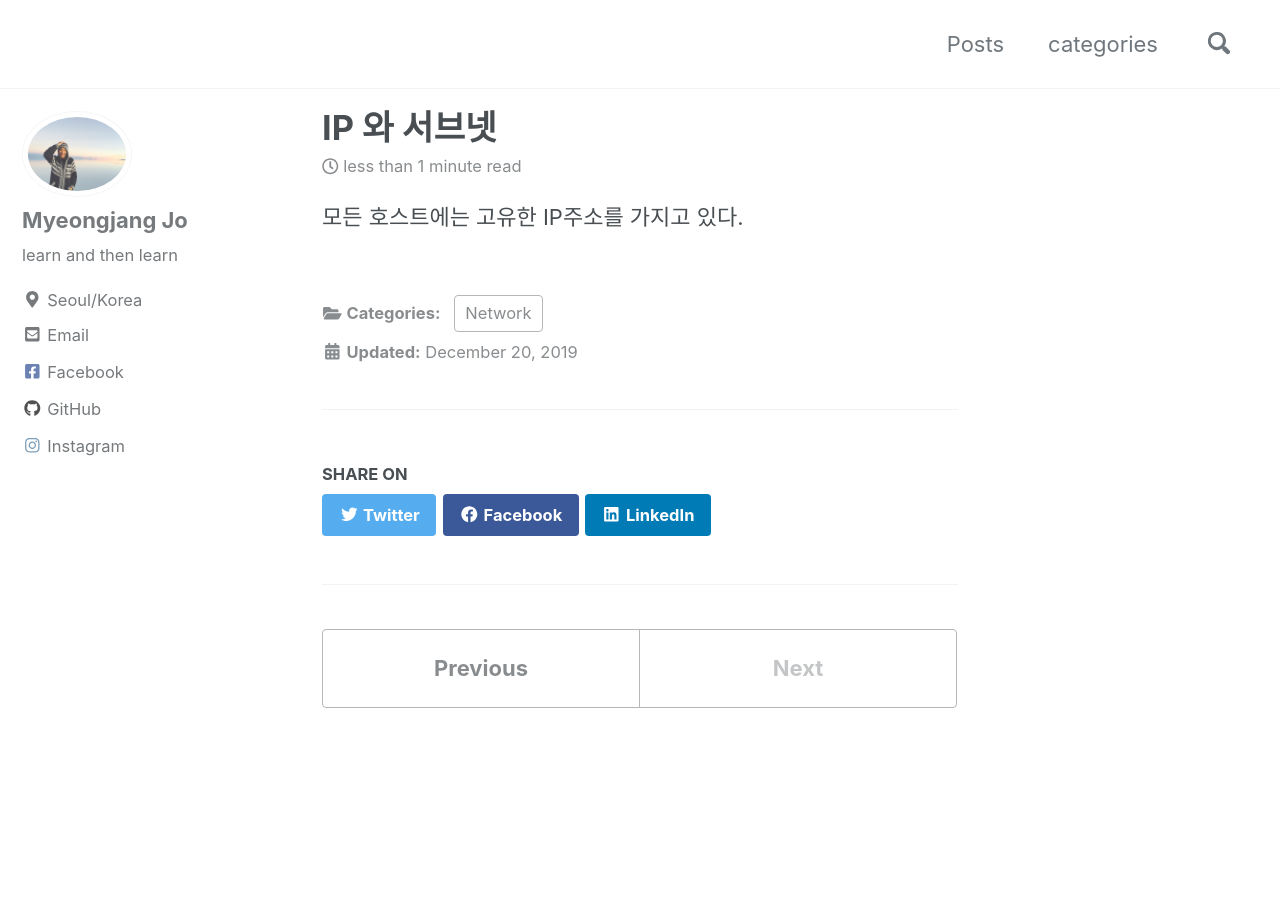
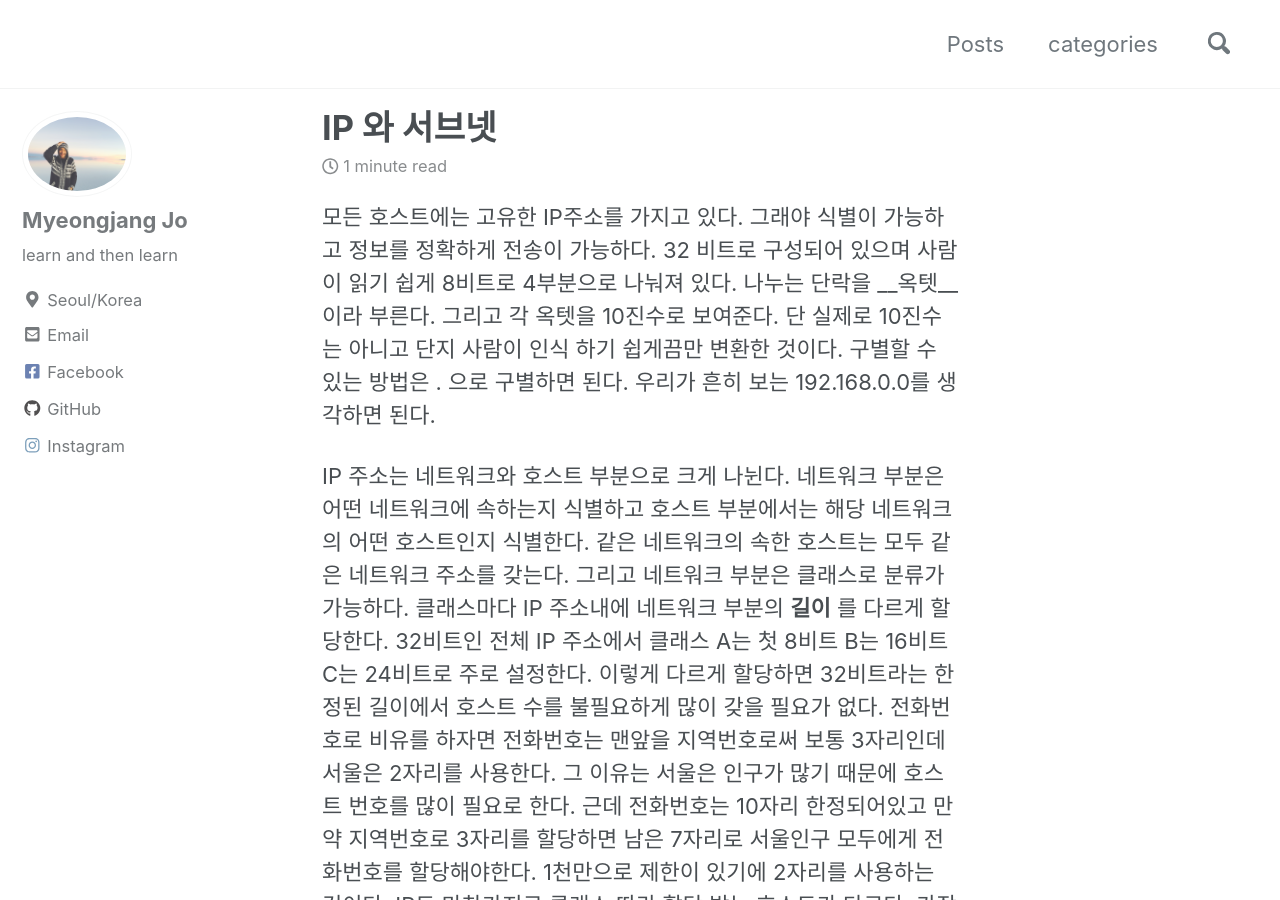
Before and after one commit to josephmjjo/josephmjjo.github.io, a Jekyll site: the page built from _posts/2019-12-20-서브넷.md, in a window 1280 px wide and 900 px high. Built offline with Jekyll 4.4.1, drawn with Linux system fonts in a browser that asks for light colours; cached includes are drawn as plain includes; nearby versions of some CDN libraries; some of the changed text lies outside the part shown.

Commit message:
add IP and subnet

```diff
--- a/_posts/2019-12-20-서브넷.md
+++ b/_posts/2019-12-20-서브넷.md
@@ -5,4 +5,22 @@ categories:
   - Network
 ---
 
-모든 호스트에는 고유한 IP주소를 가지고 있다.
+모든 호스트에는 고유한 IP주소를 가지고 있다. 그래야 식별이 가능하고 정보를 정확하게 전송이 가능하다.
+32 비트로 구성되어 있으며 사람이 읽기 쉽게 8비트로 4부분으로 나눠져 있다. 나누는 단락을 __옥텟__이라 부른다. 그리고 각 옥텟을 10진수로 보여준다. 단 실제로 10진수는 아니고 단지 사람이 인식 하기 쉽게끔만 변환한 것이다.
+구별할 수 있는 방법은 . 으로 구별하면 된다.
+우리가 흔히 보는 192.168.0.0를 생각하면 된다.
+
+IP 주소는 네트워크와 호스트 부분으로 크게 나뉜다.
+네트워크 부분은 어떤 네트워크에 속하는지 식별하고 호스트 부분에서는 해당 네트워크의 어떤 호스트인지 식별한다. 같은 네트워크의 속한 호스트는 모두 같은 네트워크 주소를 갖는다.
+그리고 네트워크 부분은 클래스로 분류가 가능하다. 클래스마다 IP 주소내에 네트워크 부분의 __길이__ 를 다르게 할당한다. 32비트인 전체 IP 주소에서
+클래스 A는 첫 8비트 B는 16비트 C는 24비트로 주로 설정한다.
+이렇게 다르게 할당하면 32비트라는 한정된 길이에서 호스트 수를 불필요하게 많이 갖을 필요가 없다.
+전화번호로 비유를 하자면 전화번호는 맨앞을 지역번호로써 보통 3자리인데 서울은 2자리를 사용한다.
+그 이유는 서울은 인구가 많기 때문에 호스트 번호를 많이 필요로 한다. 근데 전화번호는 10자리 한정되어있고 만약 지역번호로 3자리를 할당하면 남은 7자리로 서울인구 모두에게 전화번호를 할당해야한다. 1천만으로 제한이 있기에 2자리를 사용하는 것이다.
+IP도 마찬가지로 클래스 따라 할당 받는 호스트가 다르다.
+가장 많은 호스트를 할당 받을 수 있는 클래스 A는 국가나 대기업 연구기관(특히 인터넷 창설에 관여한 미국의 기업, 연구기관이 많다.) 네트워크 수 128개(맨 앞자리가 항상 0이여야 하기 때문에 2^7이다), 호스트 수 16,777,216개 (2^24)이다.
+B는 대~중 규모의 기업 네트워크 수는 16,384개(맨앞 2자리는 10으로 고정되어야 하기 때문 2^14이다) 호스트는 65,536개이다.
+C는 중~소규모 기업 프로바이더 2,097,152개의 네트워크 수와 256개의 호스트 설정이 가능하다.
+D와 E는 멀티캐스트와 연구용으로 주로 쓰인다.
+하지만 이중 호스트번호가 모두 0이거나 1은 사용이 안된다.
+왜냐하면 모두 0은 네트워크 자체를 표시하는 것이고 모두 1인 주소는 전체가 수신하는 주소이기 때문이다.
```
